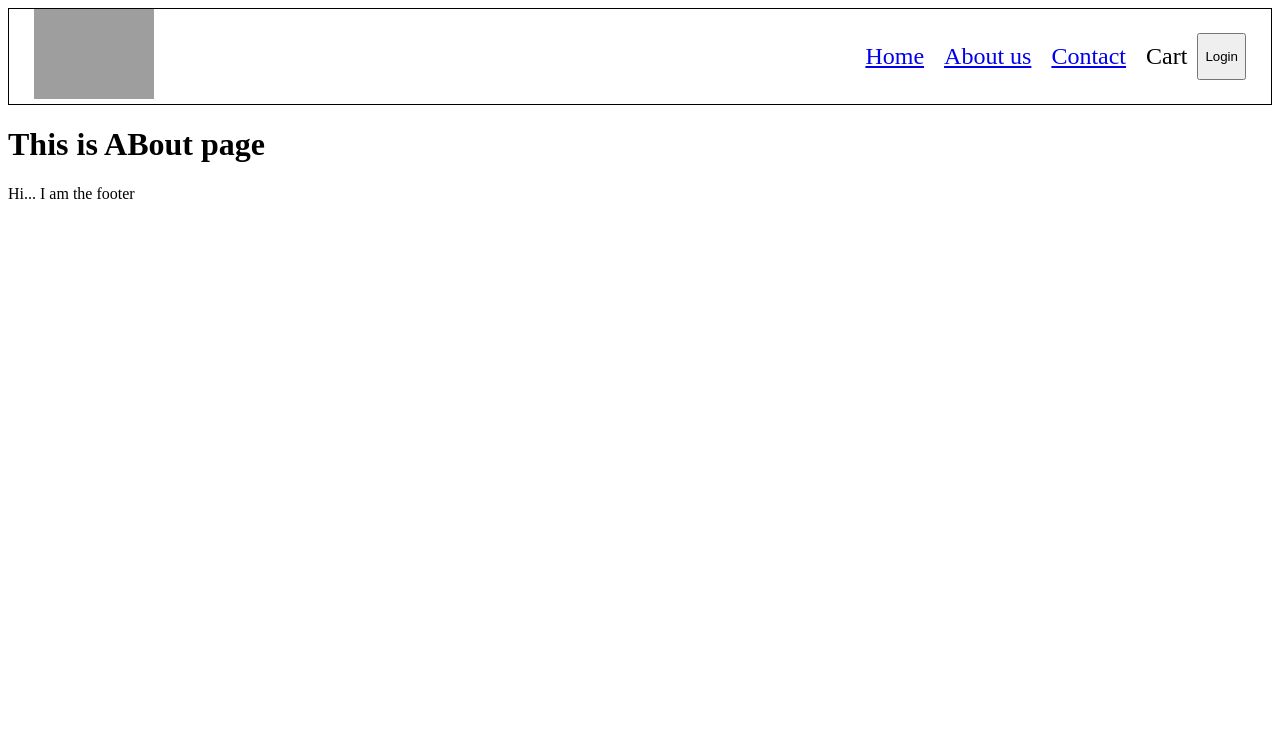
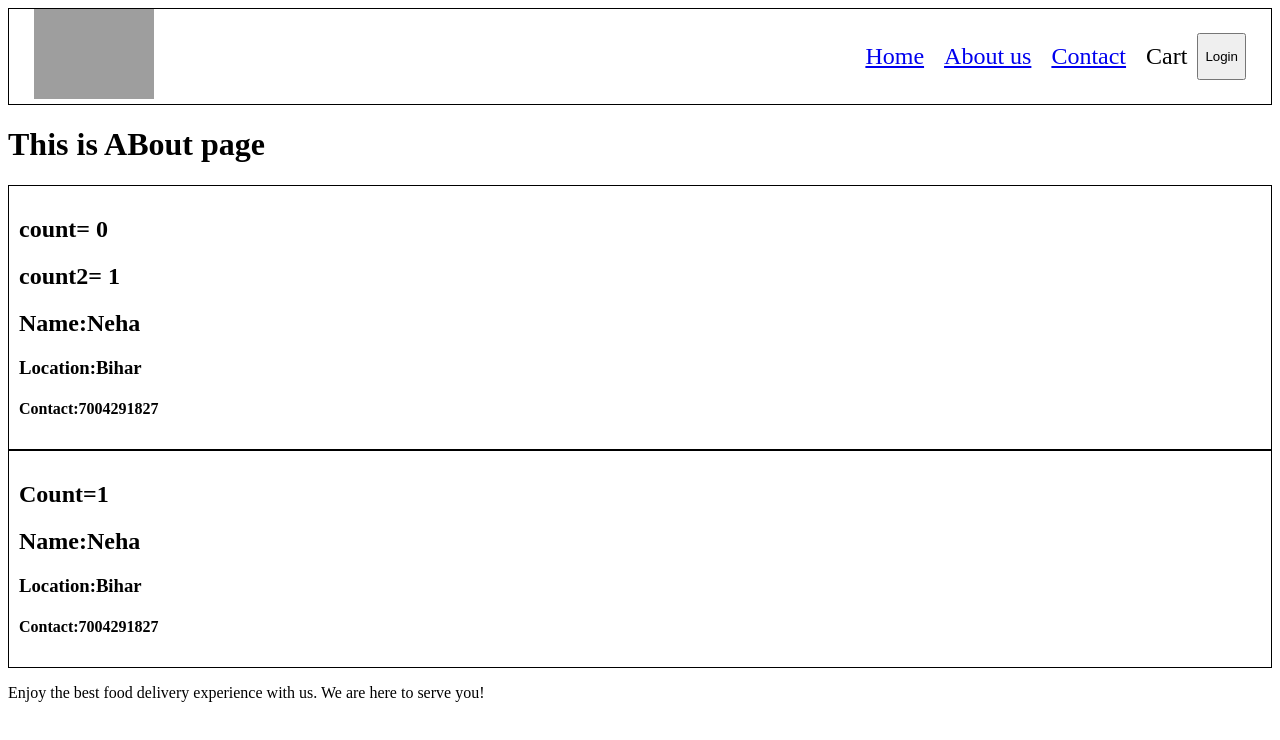
Before and after one commit to nkashyap01/Food-Delivery-App, a React (Create React App) app: page /about in a window 1280 px wide. Shown: the top 740 px of the page. Built offline with nearby package versions, Linux system fonts and the light colour scheme; grey boxes are pictures that could not be loaded.

Commit message:
apply the concept of class based component

```diff
--- a/src/components/About.js
+++ b/src/components/About.js
@@ -1,9 +1,13 @@
-const About =()=> {
-    return(
-        <div>
-            <h1> This is ABout page</h1>
-        </div>
-    );
+import UserClass from "./UserClass";
+import User from "./User";
+const About = () => {
+  return (
+    <div>
+      <h1> This is ABout page</h1>
+      <UserClass name={"Neha"} />
+      <User name={"Neha"} />
+    </div>
+  );
 };
 
 export default About;
--- a/src/components/Footer.jsx
+++ b/src/components/Footer.jsx
@@ -1,9 +1,14 @@
-import React from 'react'
+import React from "react";
 
 const Footer = () => {
   return (
-    <div>Hi... I am the footer </div>
-  )
-}
+    <div>
+      <p >
+         Enjoy the best food delivery experience with us. We are here to
+       serve you!
+      </p>
+    </div>
+  );
+};
 
-export default Footer
+export default Footer;
--- /dev/null
+++ b/src/components/User.js
@@ -0,0 +1,14 @@
+import {useState} from "react";
+const User = ({ name }) => {
+    const [count] =useState(1);
+  return (
+    <div className="User-card">
+    <h2> Count={count}</h2>
+      <h2> Name:{name}</h2>
+      <h3> Location:Bihar</h3>
+      <h4> Contact:7004291827</h4>
+    </div>
+  );
+};
+
+export default User;
--- /dev/null
+++ b/src/components/UserClass.js
@@ -0,0 +1,24 @@
+import React from "react";
+class UserClass extends React.Component {
+  constructor(props) {
+    super(props);
+    this.state = {
+      count: 0,
+        count2: 1,
+    };
+  }
+  render() {
+    const {count,count2} = this.state;
+    return (
+      <div className="User-card">
+        <h2>count= {this.state.count}</h2>
+        <h2> count2= {count2}</h2>
+        <h2> Name:{this.props.name}</h2>
+        <h3> Location:Bihar</h3>
+        <h4> Contact:7004291827</h4>
+      </div>
+    );
+  }
+}
+
+export default UserClass;
--- a/src/index.css
+++ b/src/index.css
@@ -66,3 +66,8 @@
 .filter {
   display: flex;
 }
+
+.User-card{
+  padding:10px;
+  border:1px solid black;
+}
```
